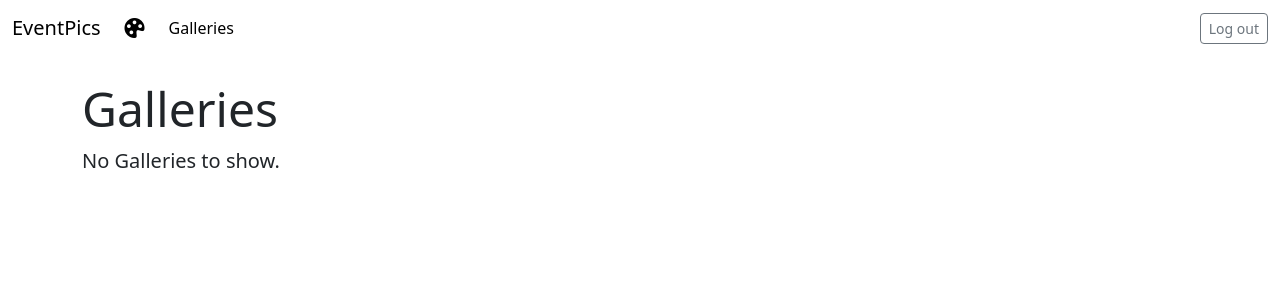
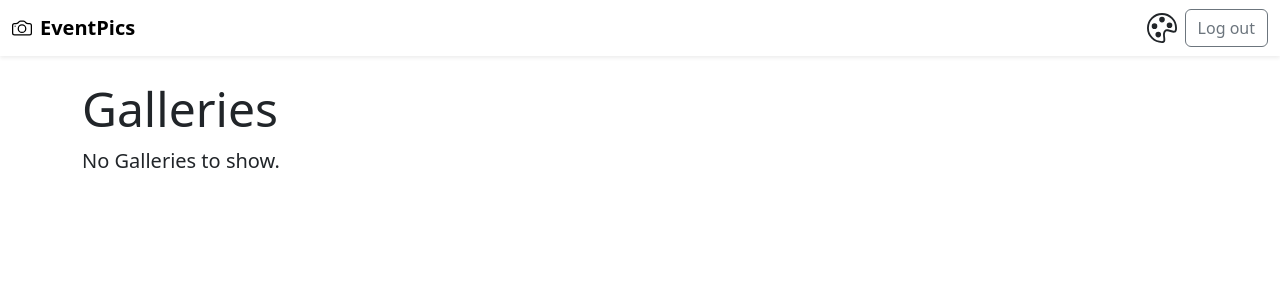
Before and after one commit to dbrennand/EventPics, a Django app: page / in a window 1280 px wide. Shown: the top 300 px of the page. Run offline with Django 5.2, Linux system fonts and the light colour scheme; the visitor is signed in with stand-in values (Sample User, id 1); data that the repository does not hold is empty; some libraries are stand-ins or nearby versions.

Commit message:
refactor: redesign navbar interface

```diff
--- a/eventpics/templates/base.html
+++ b/eventpics/templates/base.html
@@ -17,26 +17,30 @@
 </head>
 
 <body data-bs-theme="light">
-    <nav class="navbar navbar-expand-lg">
+    <nav class="navbar navbar-expand-lg shadow-sm">
         <div class="container-fluid">
-            <a class="navbar-brand" href="/">EventPics</a>
-            <a style="color: inherit;" href="#">
-                <i id="theme-toggle" class="navbar-brand bi bi-palette-fill ps-2"></i>
+            <a class="navbar-brand d-flex align-items-center" href="/">
+                <svg xmlns="http://www.w3.org/2000/svg" width="20" height="20" fill="currentColor"
+                    class="bi bi-camera me-2" viewBox="0 0 16 16">
+                    <path
+                        d="M15 12a1 1 0 0 1-1 1H2a1 1 0 0 1-1-1V6a1 1 0 0 1 1-1h1.172a3 3 0 0 0 2.12-.879l.83-.828A1 1 0 0 1 6.827 3h2.344a1 1 0 0 1 .707.293l.828.828A3 3 0 0 0 12.828 5H14a1 1 0 0 1 1 1zM2 4a2 2 0 0 0-2 2v6a2 2 0 0 0 2 2h12a2 2 0 0 0 2-2V6a2 2 0 0 0-2-2h-1.172a2 2 0 0 1-1.414-.586l-.828-.828A2 2 0 0 0 9.172 2H6.828a2 2 0 0 0-1.414.586l-.828.828A2 2 0 0 1 3.172 4z" />
+                    <path
+                        d="M8 11a2.5 2.5 0 1 1 0-5 2.5 2.5 0 0 1 0 5m0 1a3.5 3.5 0 1 0 0-7 3.5 3.5 0 0 0 0 7M3 6.5a.5.5 0 1 1-1 0 .5.5 0 0 1 1 0" />
+                </svg>
+                <strong>EventPics</strong>
             </a>
-            <button class="navbar-toggler" type="button" data-bs-toggle="collapse" data-bs-target="#navbarNav"
-                aria-controls="navbarNav" aria-expanded="false" aria-label="Toggle navigation">
-                <span class="navbar-toggler-icon"></span>
-            </button>
-            <div class="collapse navbar-collapse" id="navbarNav">
-                <ul class="navbar-nav me-auto">
-                    <li class="nav-item">
-                        <a class="nav-link active" aria-current="page" href="/">Galleries</a>
-                    </li>
-                </ul>
+            <div class="d-flex">
+                <svg id="theme-toggle" xmlns="http://www.w3.org/2000/svg" width="30" height="30" fill="currentColor"
+                    class="bi bi-palette me-2 mt-1" viewBox="0 0 16 16">
+                    <path
+                        d="M8 5a1.5 1.5 0 1 0 0-3 1.5 1.5 0 0 0 0 3m4 3a1.5 1.5 0 1 0 0-3 1.5 1.5 0 0 0 0 3M5.5 7a1.5 1.5 0 1 1-3 0 1.5 1.5 0 0 1 3 0m.5 6a1.5 1.5 0 1 0 0-3 1.5 1.5 0 0 0 0 3" />
+                    <path
+                        d="M16 8c0 3.15-1.866 2.585-3.567 2.07C11.42 9.763 10.465 9.473 10 10c-.603.683-.475 1.819-.351 2.92C9.826 14.495 9.996 16 8 16a8 8 0 1 1 8-8m-8 7c.611 0 .654-.171.655-.176.078-.146.124-.464.07-1.119-.014-.168-.037-.37-.061-.591-.052-.464-.112-1.005-.118-1.462-.01-.707.083-1.61.704-2.314.369-.417.845-.578 1.272-.618.404-.038.812.026 1.16.104.343.077.702.186 1.025.284l.028.008c.346.105.658.199.953.266.653.148.904.083.991.024C14.717 9.38 15 9.161 15 8a7 7 0 1 0-7 7" />
+                </svg>
                 {% if user.is_authenticated %}
-                <form class="d-flex ms-auto" method="post" action="{% url 'logout' %}">
+                <form method="post" action="{% url 'logout' %}">
                     {% csrf_token %}
-                    <button class="btn btn-outline-secondary btn-sm" type="submit">Log out</button>
+                    <button class="btn btn-outline-secondary" type="submit">Log out</button>
                 </form>
                 {% endif %}
             </div>
```
